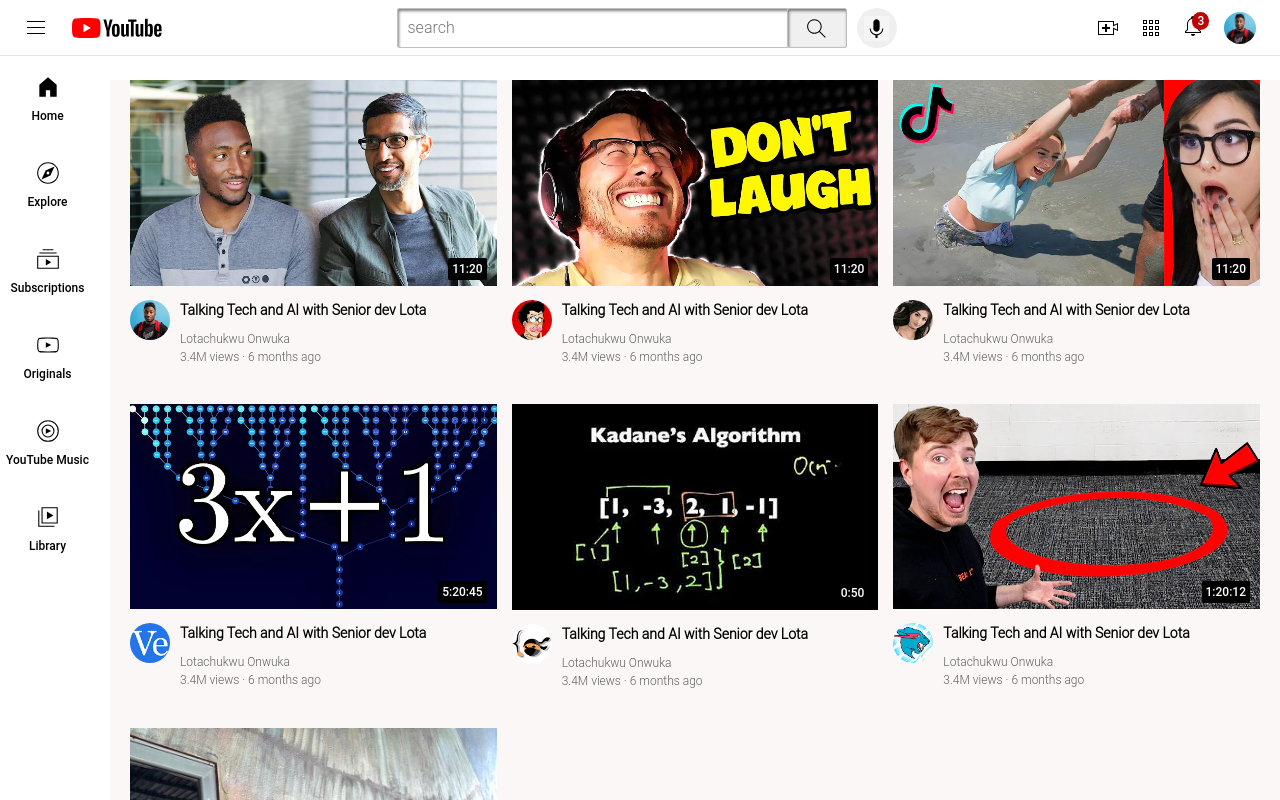
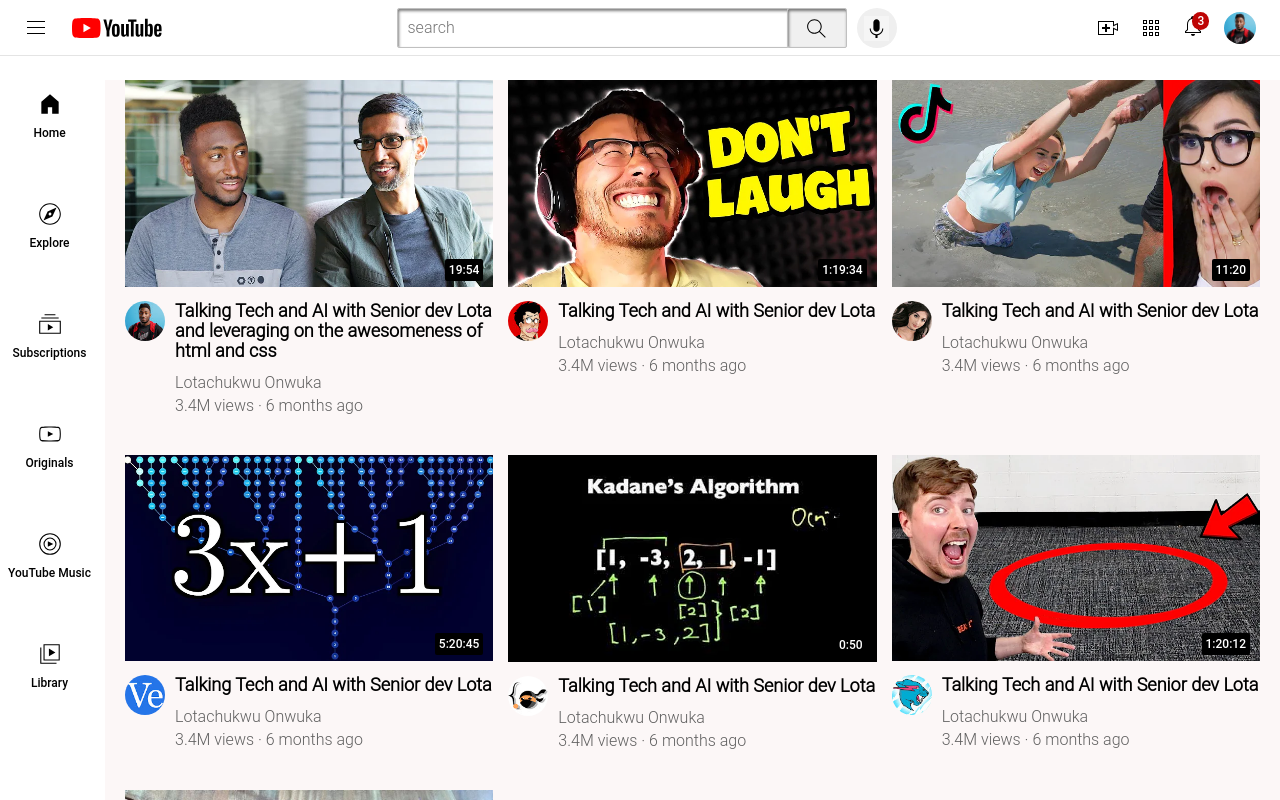
Before and after one commit to Solex202/youtube_clone, a React (Vite) app: page / in a window 1280 px wide. Shown: the top 800 px of the page. Built offline with nearby package versions, Linux system fonts and the light colour scheme.

Commit message:
enabling tooltips

```diff
--- a/src/pages/Youtube/header.module.css
+++ b/src/pages/Youtube/header.module.css
@@ -57,6 +57,7 @@
     margin-left: -2px;
     margin-right: 10px;
     box-shadow: inset 1px 2px 3px rgba(0, 0, 0, 0.5);
+    position: relative;
 }
 
 .voice_search {
@@ -64,6 +65,25 @@
     width: 40px;
     border-radius: 20px;
     border: none;
+    position: relative;
+}
+
+.voice_search .tooltip{
+    position: absolute;
+    background-color: #797676;
+    color: white;
+    padding: 10px 12px;
+    border-radius: 2px;
+    font-size: 12px;
+    bottom: -52px;
+    opacity: 0;
+    transition: opacity 0.15s;
+    pointer-events: none;
+    width: 130px;
+}
+
+.voice_search:hover .tooltip {
+    opacity: 1;
 }
 
 .search_icon {
@@ -88,6 +108,23 @@
     border-radius: 2px;
     box-shadow: inset 1px 2px 3px rgba(0, 0, 0, 0.5);
     width: 0;
+}
+
+.search_button .tooltip{
+    position: absolute;
+    background-color:  #797676;
+    color: white;
+    padding: 10px 12px;
+    border-radius: 2px;
+    font-size: 12px;
+    bottom: -52px;
+    opacity: 0;
+    transition: opacity 0.15s;
+    pointer-events: none;
+}
+
+.search_button:hover .tooltip{
+    opacity: 1;
 }
 
 .search_bar::placeholder {
--- a/src/pages/Youtube/index.jsx
+++ b/src/pages/Youtube/index.jsx
@@ -17,9 +17,11 @@
                 <input className={header.search_bar} type='text' placeholder='search'/>
                 <button className={header.search_button}>
                     <img  className={header.search_icon} src="src/icons/search.svg"/>
+                    <div className={header.tooltip}>Search</div>
                 </button>
                 <button className={header.voice_search}>
                     <img className={header.voice_search_icon} src="src/icons/voice-search-icon.svg"/>
+                    <div className={header.tooltip}>Search with your voice</div>
                 </button>
             </div>
             <div className={header.right_section}>
@@ -64,7 +66,7 @@
                 <div className={video.video_preview_img}>
                     <img className={video.thumbnail} src={img1}/>
                     <div className={video.video_time}>
-                        11:20
+                        19:54
                     </div>
 
                 </div>
@@ -73,7 +75,7 @@
                         <img className={video.profile_picture} src='src\channels\channel-1.jpeg'/>
                     </div>
                     <div className={video.video_info}>
-                        <p className={video.video_title}>Talking Tech and AI with Senior dev Lota</p>
+                        <p className={video.video_title}>Talking Tech and AI with Senior dev Lota and leveraging on the awesomeness of html and css</p>
                         <p className={video.video_author}>Lotachukwu Onwuka</p>
                         <p className ={video.video_stats}>3.4M views &#183; 6 months ago </p>
                     </div>
@@ -84,7 +86,7 @@
                 <div className={video.video_preview_img}>
                     <img className={video.thumbnail} src="src/assets/thumbnail-2.webp"/>
                     <div className={video.video_time}>
-                        11:20
+                        1:19:34
                     </div>
                 </div>
                 <div className={video.video_info_grid}>
--- a/src/pages/Youtube/sidebar.module.css
+++ b/src/pages/Youtube/sidebar.module.css
@@ -3,16 +3,18 @@
     left: 0;
     bottom: 0;
     top: 55px;
-    width: 95px;
-    z-index: 200;
+    width: 99px;
+    /*z-index: 200;*/
+    padding-top: 5px;
 }
 
 .sidebars_box {
-    height: 86px;
+    height: 110px;
     display: flex;
     justify-content: center;
     align-items: center;
     flex-direction: column;
+    cursor: pointer;
 }
 
 .sidebars_box:hover {
--- a/src/pages/Youtube/video.module.css
+++ b/src/pages/Youtube/video.module.css
@@ -37,7 +37,7 @@
 
 .video_title {
     margin-top: 0;
-    font-size: 14px;
+    font-size: 18px;
     font-weight: bold;
     line-height: 20px;
     margin-bottom: 12px;
@@ -57,7 +57,7 @@
 
 .video_author,
 .video_stats {
-    font-size: 12px;
+    font-size: 16px;
     color: rgb(96, 96, 96);
 }
 
@@ -74,11 +74,14 @@
     background-color: #fcf7f7;
     padding-left: 20px;
     padding-right: 20px;
+
 }
 
 body{
     margin: 0;
 
     padding-top: 80px;
-    padding-left: 80px;
+    padding-left: 75px;
+    /*padding-right: 20px;*/
+
 }
```
